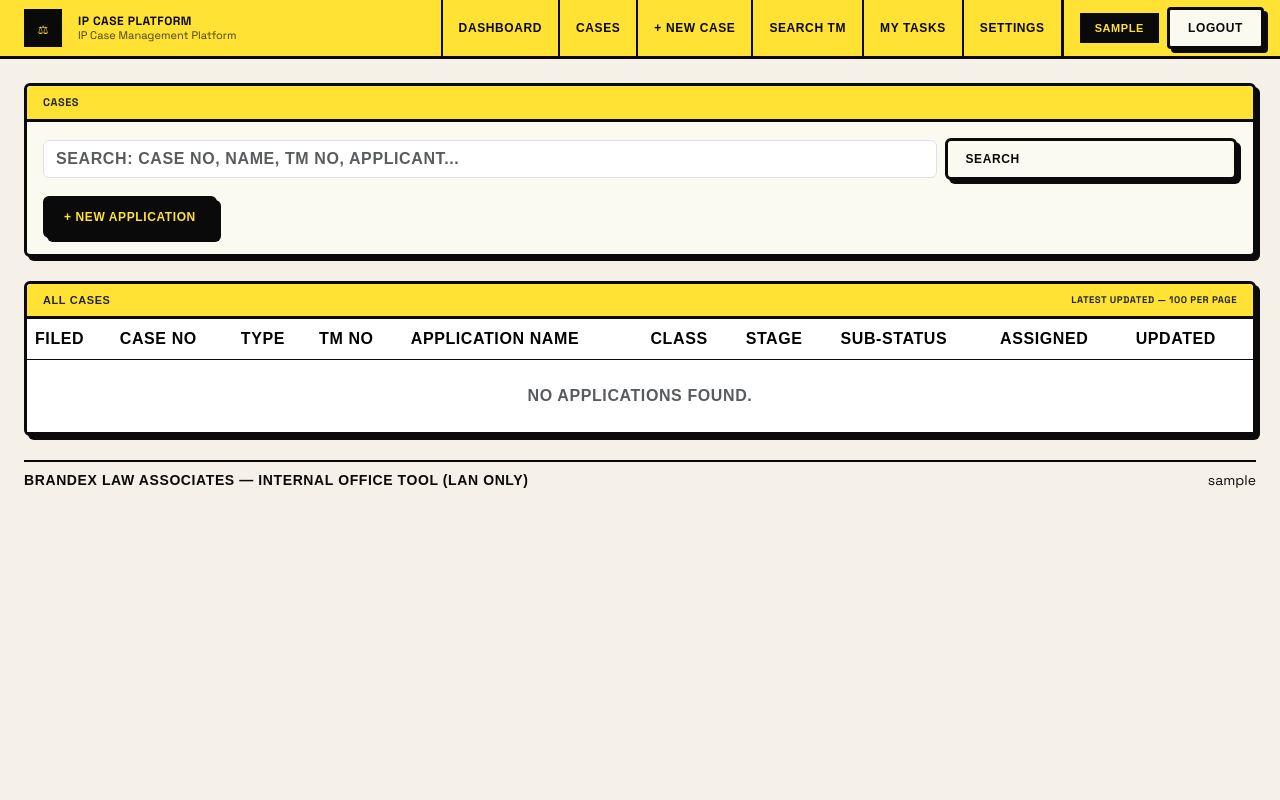
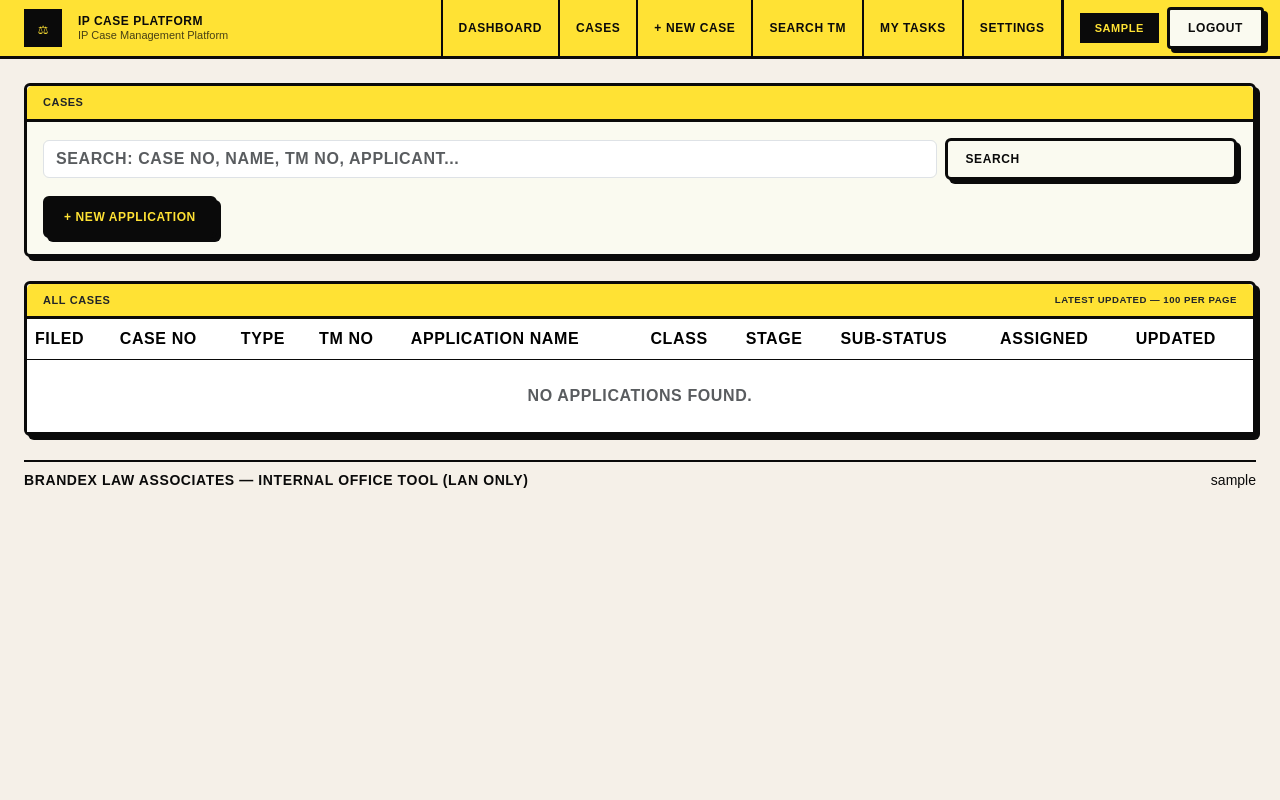
Before and after one commit to 0utLawzz/DS-Brandex, a Django app: page /applications/ in a window 1280 px wide. Run offline with Django 5.2, Linux system fonts and the light colour scheme; the visitor is signed in with stand-in values (Sample User, id 1); data comes from the database, SQL or seed files in the repository; data that the repository does not hold is empty; some web fonts are replaced.

Commit message:
Update to FakeHope font and remove other font files

```diff
--- a/cases/static/cases/brandex.css
+++ b/cases/static/cases/brandex.css
@@ -15,14 +15,13 @@
   --shadow: 4px 4px 0px #0a0a0a;
   --shadow-lg: 6px 6px 0px #0a0a0a;
   --shadow-xl: 8px 8px 0px #0a0a0a;
-  --font-main: 'Space Grotesk', sans-serif;
-  --font-heading: 'Reflex', sans-serif;
+  --font-main: 'FakeHope', sans-serif;
   --font-mono: 'IBM Plex Mono', monospace;
 }
 
 @font-face {
-  font-family: 'Reflex';
-  src: url('{% static "cases/fonts/Reflex.ttf" %}') format('truetype');
+  font-family: 'FakeHope';
+  src: url('{% static "cases/fonts/FakeHope.ttf" %}') format('truetype');
   font-weight: normal;
   font-style: normal;
 }
@@ -273,14 +272,14 @@ body {
 }
 
 h1, h2, h3, h4, h5, h6 {
-  font-family: var(--font-heading);
+  font-family: var(--font-main);
   font-weight: normal;
 }
 
 .small-cap {
   text-transform: uppercase;
   letter-spacing: 0.6px;
-  font-family: var(--font-heading);
+  font-family: var(--font-main);
   font-weight: 800;
 }
 
```
Also changed, not shown: cases/static/cases/fonts/Belriner.ttf (deleted), cases/static/cases/fonts/Driftune.otf (deleted), cases/static/cases/fonts/FakeHope.ttf (added), cases/static/cases/fonts/Reflex.ttf (deleted), cases/static/cases/fonts/TT Octosquares Trial DemiBold.ttf (deleted).
